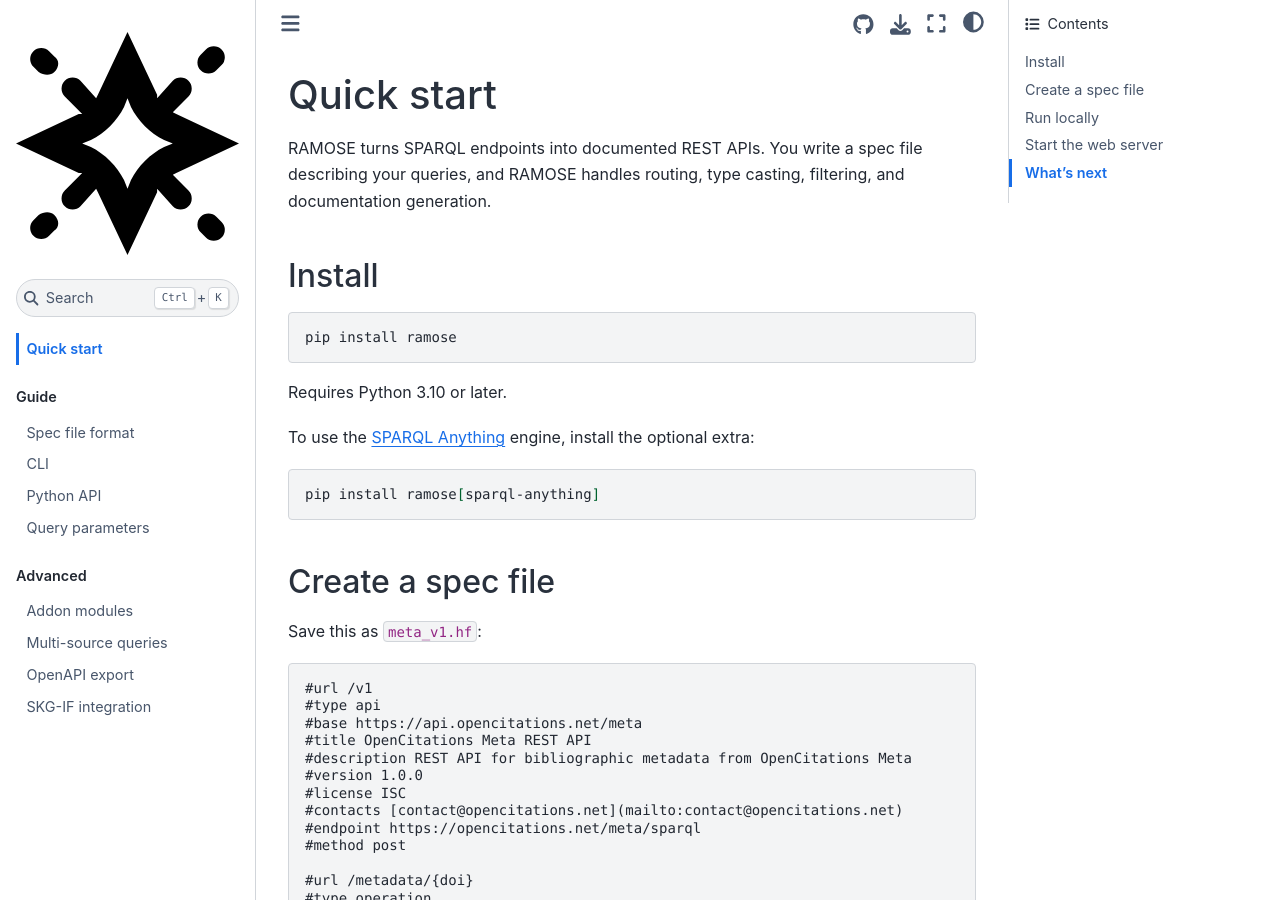
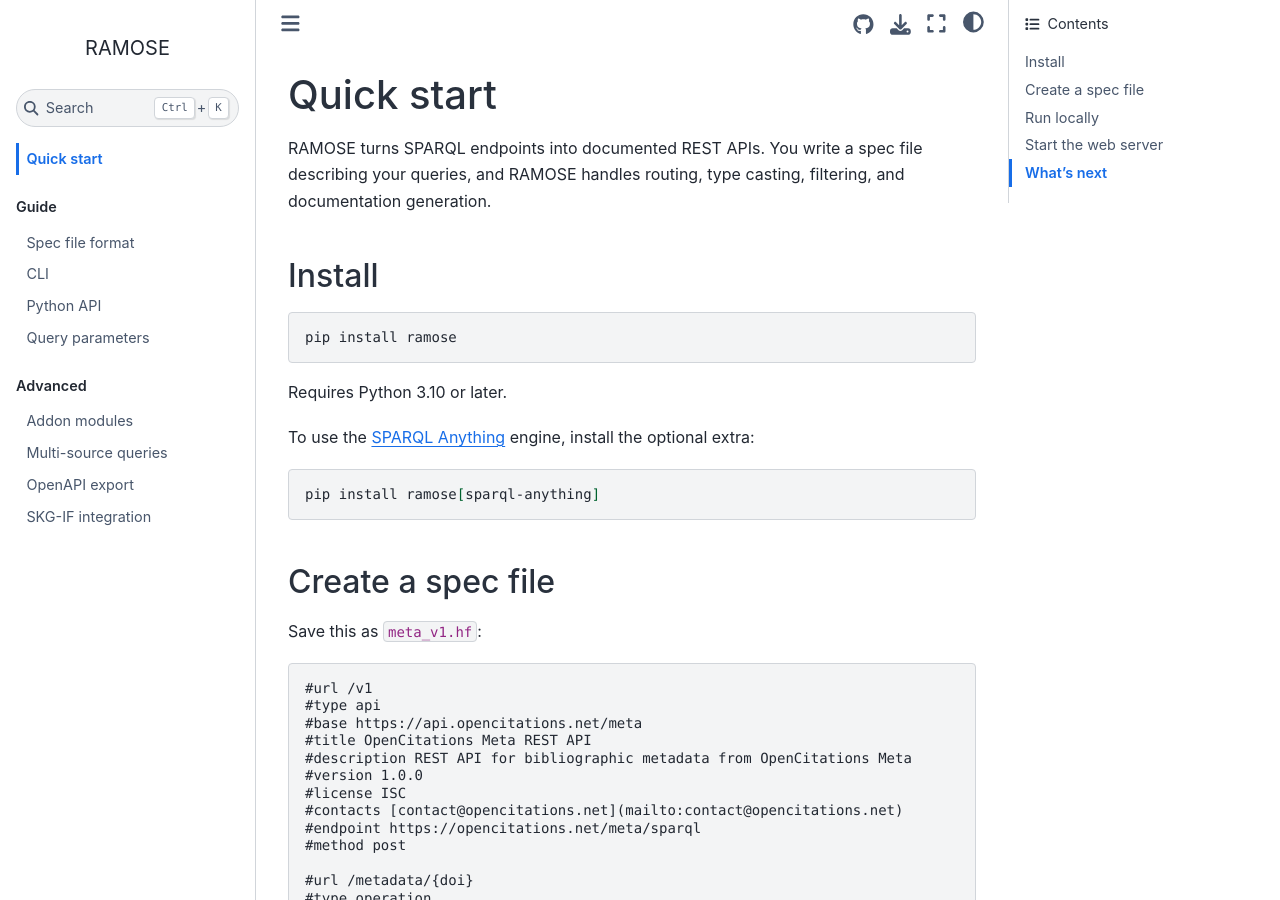
Before and after one commit to opencitations/ramose, a Jupyter Book: the page built from docs/intro.md, in a window 1280 px wide and 900 px high. Built offline with Jupyter Book 1.0.4 settings and Sphinx 7.4.7 and the Sphinx Book theme 1.1.4, drawn with Linux system fonts in a browser that asks for light colours.

Commit message:
docs: remove logo from Jupyter Book site

```diff
--- a/docs/_config.yml
+++ b/docs/_config.yml
@@ -4,7 +4,6 @@
 
 title: RAMOSE
 author: Silvio Peroni, Marilena Daquino, Davide Brembilla, Ivan Heibi, Arcangelo Massari
-logo: favicon.svg
 
 exclude_patterns:
   - _build
```
Also changed, not shown: docs/favicon.svg (deleted).
